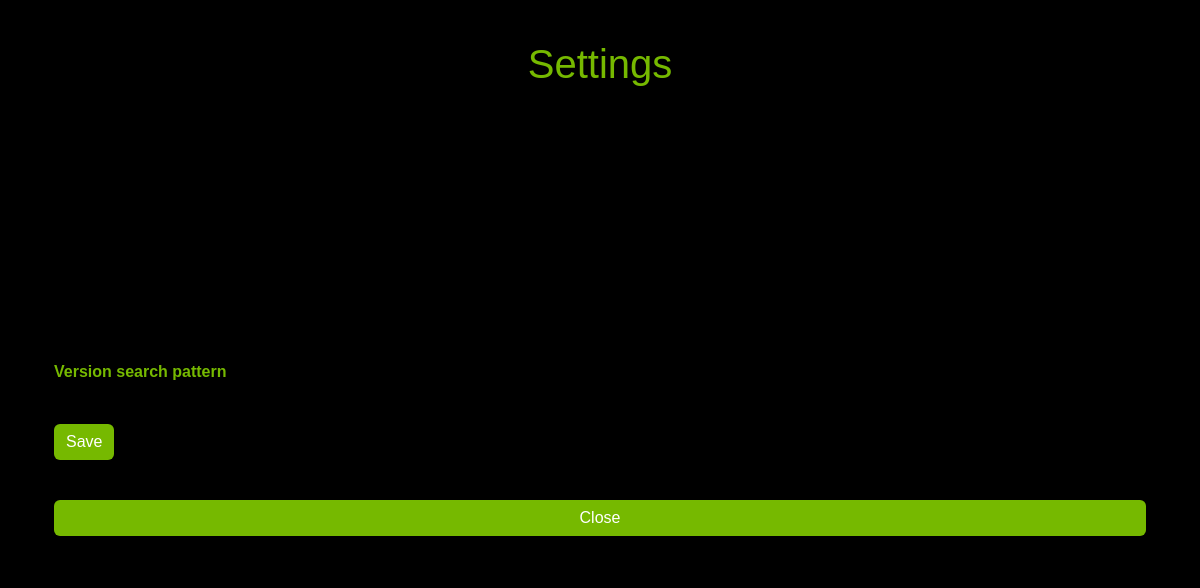
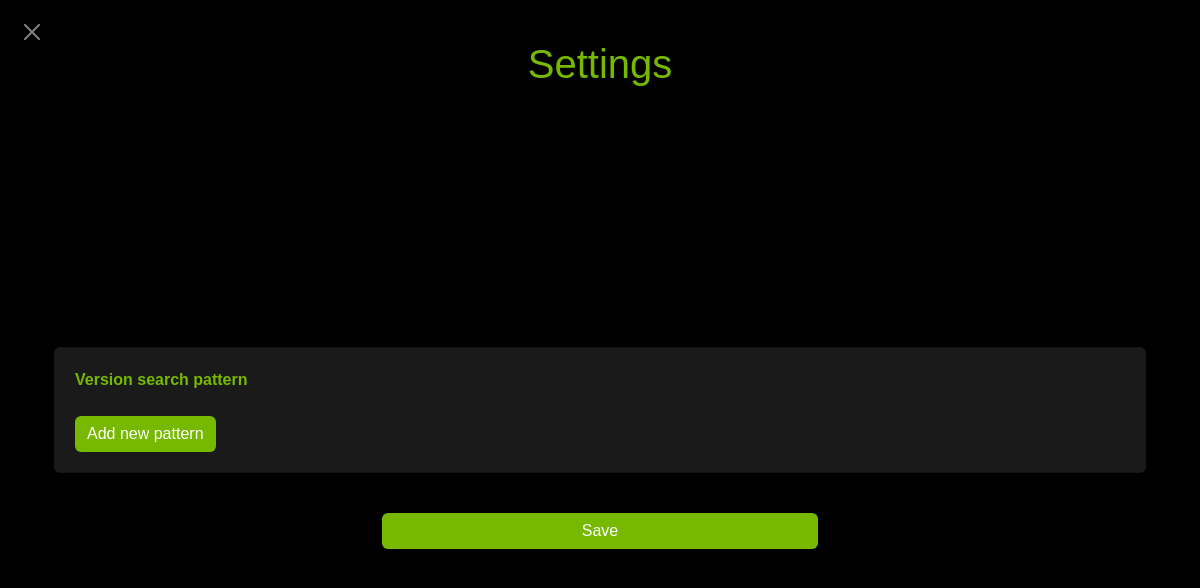
Before and after one commit to LevyMatan/version_finder, an Electron app: page settings.html in a window 1200 px wide. Drawn offline with nearby package versions, Linux system fonts and the light colour scheme; no server answers; files whose address does not match are found by name.

Commit message:
chore: Add ability to add new search patterns in settings

```diff
--- a/css/style.css
+++ b/css/style.css
@@ -102,3 +102,29 @@ h1, h2 {
     /* Remove default underline */
     text-decoration: none;
 }
+
+a {
+    color: #76b900; /* NVIDIA Green */
+    /* Remove default underline */
+    text-decoration: none;
+}
+
+.settings-card {
+    background-color: #1a1a1a; /* Dark gray card */
+    color: #76b900; /* NVIDIA Green text */
+    /* border: 1px solid #76b900; NVIDIA Green border */
+    padding: 20px;
+}
+
+div[data-bs-theme="dark"] {
+    position: fixed; /* Use 'absolute' if you don't need it to stick at the top on scroll */
+    top: 20px;
+    left: 20px;
+    z-index: 1000; /* Ensure it's above other content */
+}
+
+.full-width {
+    display: block;
+    width: 40%;
+    margin: 0 auto;
+}
--- a/settings.html
+++ b/settings.html
@@ -11,17 +11,19 @@
   <title>Settings</title>
 </head>
 <body>
+  <div data-bs-theme="dark">
+    <button id="closeButton" type="button" class="btn-close" aria-label="Close"></button>
+  </div>
   <div class="container centered height">
     <h1>Settings</h1>
     <div class="container centered text-align">
       <form id="settingsForm">
-        <div class="input-group-by-matan" id="searchPatternInputGroup">
+        <div class="input-group-by-matan card settings-card" id="searchPatternInputGroup">
           <strong>Version search pattern</strong><br>
         </div>
-        <button type="submit" class="btn btn-primary extra-top-space">Save</button>
+        <button type="submit" class="btn btn-primary extra-top-space full-width">Save</button>
       </form>
 
-      <button id="closeButton" class="btn btn-primary extra-top-space">Close</button>
     </div>
   </div>
 
--- a/settings.js
+++ b/settings.js
@@ -68,6 +68,73 @@ window.onload = () => {
     });
     searchPatternInputGroup.appendChild(container);
 
+    // In the searchPatternInputGroup, I would like to let the user add a new pattern
+    // Below the last radio button, I would like to add a button that says "Add new pattern"
+    // Once clicked, the Add new pattern should be replaced with a single line the has:
+    // 1. A text input field for the pattern name
+    // 2. A text input field for the RegEx pattern
+    // 3. A button that says "Create new pattern"
+    // Once the "Create new pattern" button is clicked, the new pattern should be added to the searchPatternOptions
+    // and the radio buttons should be updated to include the new pattern
+    // and the "Add new pattern" button should be added back to the end of the radio buttons
+
+    // to implement this, I would like to create a new div, that will hold two divs and toggle the display of the divs
+    // The first div will hold the "Add new pattern" button
+    // The second div will hold the text input fields and the "Create new pattern" button
+    const addNewPatternDiv = document.createElement("div");
+
+    const newPatternButtonDiv = document.createElement("div");
+    newPatternButtonDiv.id = "newPatternButtonDiv";
+
+    const addNewPatternButton = document.createElement("button");
+    addNewPatternButton.className = "btn btn-primary";
+    addNewPatternButton.textContent = "Add new pattern";
+    addNewPatternButton.addEventListener("click", (e) => {
+      e.preventDefault();
+      console.log("Add new pattern clicked");
+      document.getElementById("newPatternButtonDiv").style.display = "none";
+      newPatternDiv.style.display = "flex"; // Use Flexbox to align children in a row
+      newPatternDiv.style.gap = "10px"; // Optional: add some space between the children
+    });
+    newPatternButtonDiv.appendChild(addNewPatternButton);
+    addNewPatternDiv.appendChild(newPatternButtonDiv);
+
+    const newPatternDiv = document.createElement("div");
+    newPatternDiv.style.display = "none";
+
+    const newPatternName = document.createElement("input");
+    newPatternName.type = "text";
+    newPatternName.className = "form-control";
+    newPatternName.placeholder = "Pattern Name";
+    newPatternDiv.appendChild(newPatternName);
+    const newPatternRegEx = document.createElement("input");
+    newPatternRegEx.type = "text";
+    newPatternRegEx.className = "form-control";
+    newPatternRegEx.placeholder = "RegEx Pattern";
+    newPatternDiv.appendChild(newPatternRegEx);
+    const createNewPatternButton = document.createElement("button");
+    createNewPatternButton.className = "btn btn-primary";
+    createNewPatternButton.textContent = "Create new pattern";
+    createNewPatternButton.addEventListener("click", (e) => {
+      e.preventDefault();
+      const newPattern = {
+        text: newPatternName.value,
+        value: newPatternRegEx.value,
+        isChecked: false,
+      };
+      searchPatternOptions.push(newPattern);
+      newPatternDiv.style.display = "none";
+      newPatternButtonDiv.style.display = "block";
+      newPatternName.value = "";
+      newPatternRegEx.value = "";
+
+    });
+
+    newPatternDiv.appendChild(createNewPatternButton);
+    addNewPatternDiv.appendChild(newPatternDiv);
+    searchPatternInputGroup.appendChild(addNewPatternDiv);
+
+
     // Manually initialize collapse components for dynamically added elements
     document.querySelectorAll(".collapse").forEach((collapseElement) => {
       new bootstrap.Collapse(collapseElement, {
```
